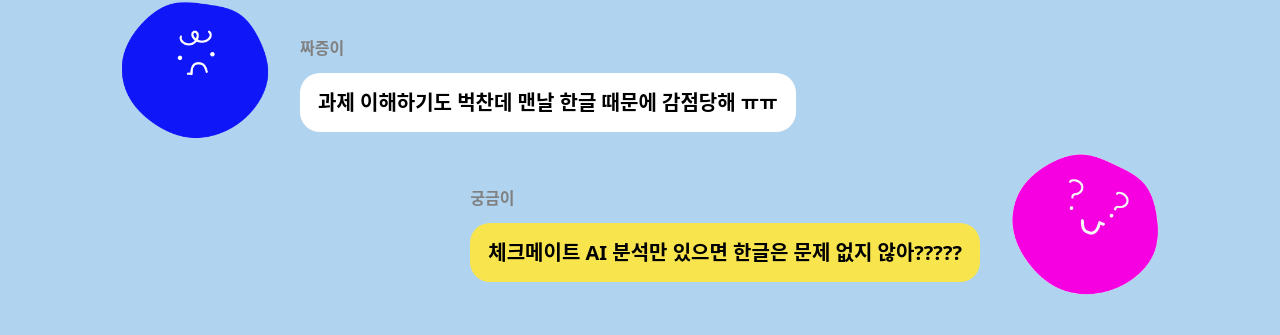
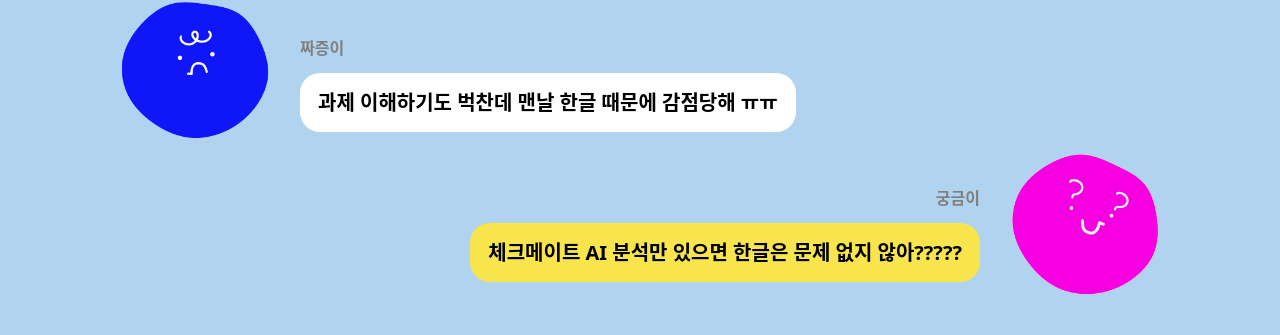
Before and after one commit to sewonkimm/Checkmate, a React (Create React App) app in the folder frontend/: page / in a window 1280 px wide. Shown: the part 1128-1463 px from the top of the page. Built offline with nearby package versions, Linux system fonts and the light colour scheme; no server answers; a web font is replaced by a local one.

Commit message:
fix: 🐛 랜딩페이지 카톡 대화부분 정렬 수정

```diff
--- a/frontend/src/pages/Home/components/IntroMessenger.tsx
+++ b/frontend/src/pages/Home/components/IntroMessenger.tsx
@@ -121,6 +121,9 @@ const MyImage = styled.img`
 
 const MyContentsWrapper = styled.div`
   padding-top: 0.4em;
+  display: flex;
+  flex-direction: column;
+  align-items: flex-end;
 `;
 const MyContent = styled(Content)`
   background-color: #f8e54d;
```
